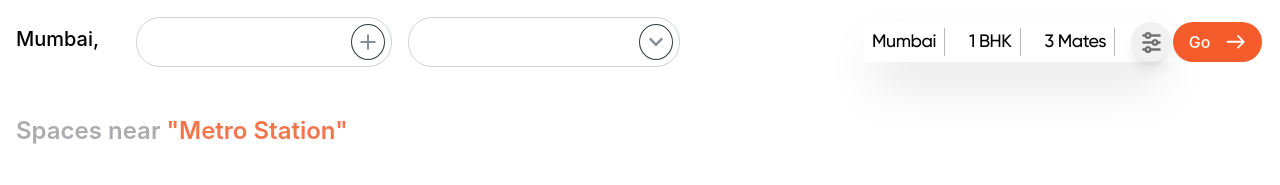
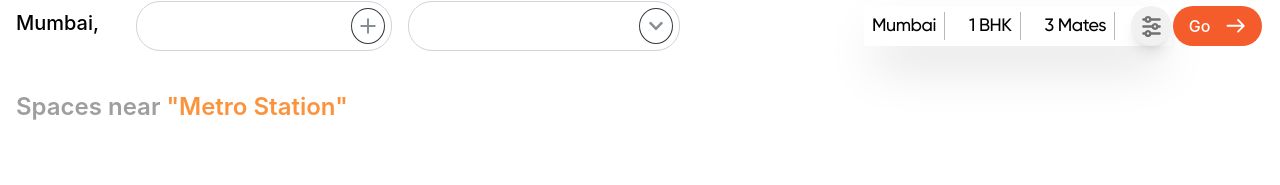
Before and after one commit to harshwarghade22/Mini-Project, a React (Vite) app: page /carts in a window 1280 px wide. Shown: the part 119-304 px from the top of the page. Built offline with nearby package versions, Linux system fonts and the light colour scheme.

Commit message:
filters page update

```diff
--- a/src/components/Filters.jsx
+++ b/src/components/Filters.jsx
@@ -44,7 +44,7 @@ function Hero() {
   };
 
   return (
-    <div className="py-8 px-4 ">
+    <div className="py-4 px-4 ">
       <div className="max-w-7xl mx-auto grid lg:grid-cols-12  ">
         <div className="col-span-1 pt-2">
           <h1 className='sm:textlg lg:text-xl md:text-2xl font-medium font-["Gilroy Medium"] mt-6'>
@@ -52,32 +52,8 @@ function Hero() {
           </h1>
         </div>
         <div className="col-span-7  sm:flex justify-start items-center gap-4 my-6 sm:px-4">
-          {/* <div className="border-[1px] border-black/40  ">
-            <Multiselect
-              className="   col-span-1 bg-[#F3F5F7]"
-              isObject={false}
-              options={Location}
-              toggelOptionList={true}
-              onSelect={handleLocationChange}
-              onRemove={handleLocationChange}
-              showCheckbox
-            />
-          </div> */}
           <LocationSelect />
           <PriceSelect />
-          {/* <select
-            value={priceValue}
-            onChange={priceChangeHandler}
-            className="py-3 w-40 px-4 border-[1px] border-black/50 z-10 ease-in-out duration-700 sm:mt-0  rounded-full  my-4 sm:my-0"
-          >
-            <option value="">Select Price</option>
-            <option value="2000 - 3000">2000 - 3000</option>
-            <option value="3500 - 5000">3500 - 5000</option>
-            <option value="5500 - 7000">5500 - 7000</option>
-            <option value="7500 - 9000">7500 - 9000</option>
-            <option value="9500 - 12000">9500 - 12000</option>
-            <option value="12500 - 15000">12500 - 15000</option>
-          </select> */}
         </div>
 
         <div className="col-span-4 flex justify-between items-center lg:ml-4 ">
@@ -102,7 +78,7 @@ function Hero() {
       </div>
 
       <div className="max-w-7xl mx-auto ">
-        <h1 className="text-[#F45C2C] font-semibold text-2xl  opacity-85 my-6">
+        <h1 className="text-orange-400 font-semibold text-2xl my-4">
           <span className="text-zinc-700 opacity-50">Spaces near </span>
           "Metro Station"
         </h1>
```
